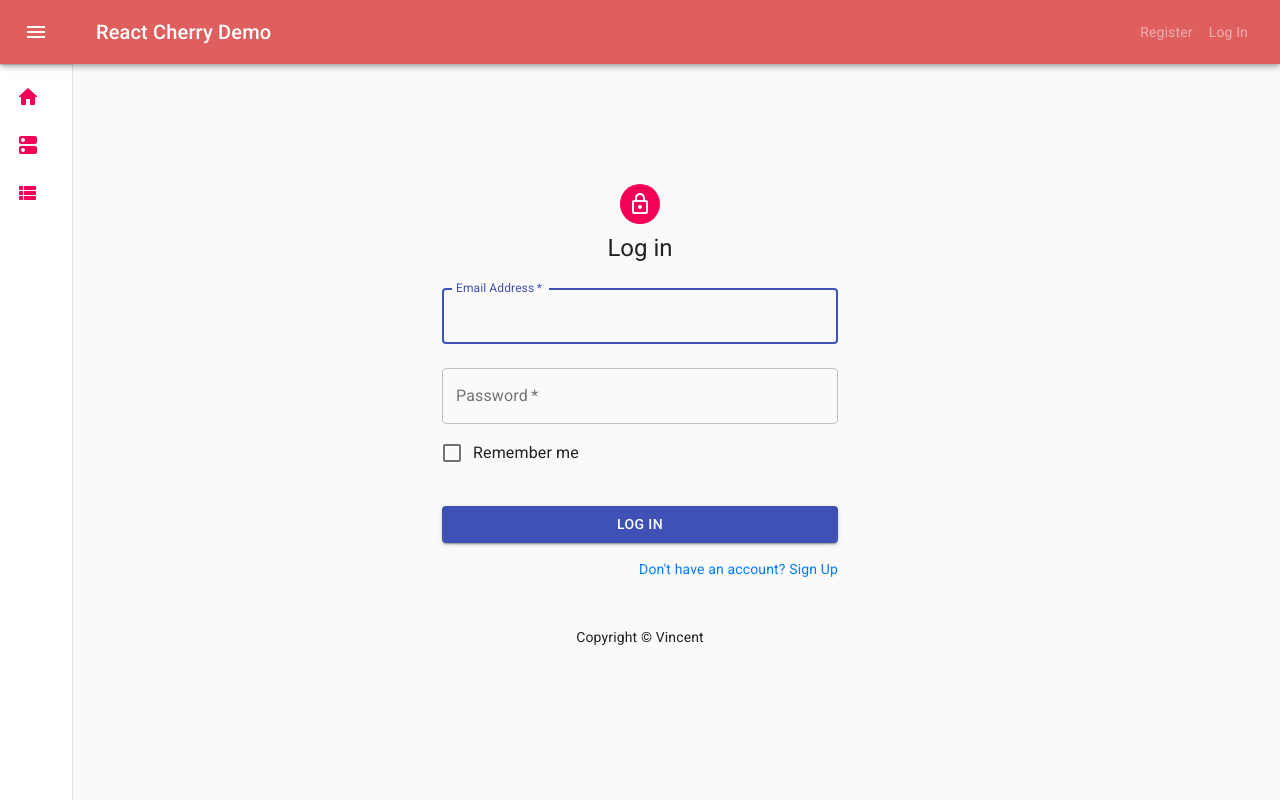
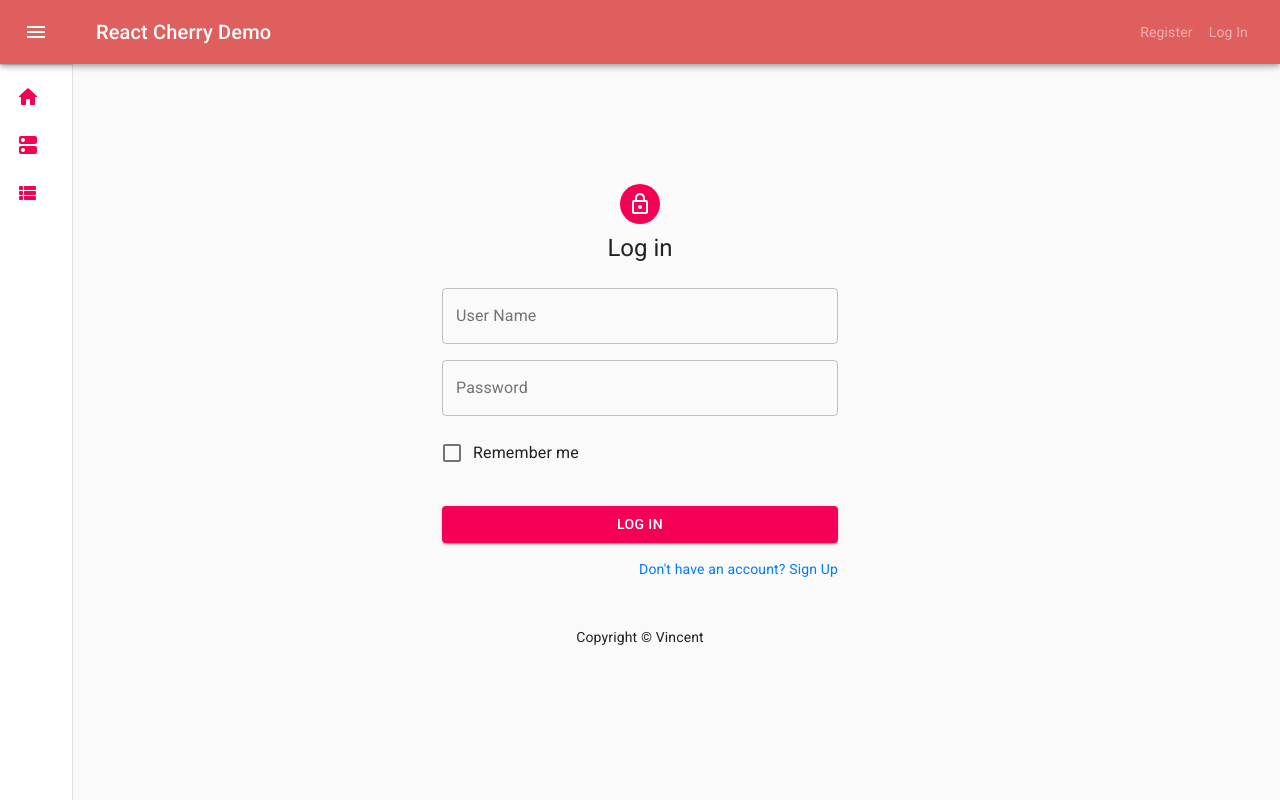
Before and after one commit to Hamsiny/React_Cherry_Demo, a React (Create React App) app: page /login in a window 1280 px wide. Built offline with nearby package versions, Linux system fonts and the light colour scheme.

Commit message:
update register and login notify

```diff
--- a/src/App.tsx
+++ b/src/App.tsx
@@ -29,7 +29,11 @@ function App() {
       exact: false,
       component: <RegisterPage notify={notify} setNotify={setNotify} />,
     },
-    { path: "/login", exact: false, component: <LogInPage /> },
+    {
+      path: "/login",
+      exact: false,
+      component: <LogInPage notify={notify} setNotify={setNotify} />,
+    },
   ];
 
   return (
--- a/src/components/LogIn/LogIn.tsx
+++ b/src/components/LogIn/LogIn.tsx
@@ -2,7 +2,6 @@ import React from "react";
 import Avatar from "@material-ui/core/Avatar";
 import Button from "@material-ui/core/Button";
 import CssBaseline from "@material-ui/core/CssBaseline";
-import TextField from "@material-ui/core/TextField";
 import FormControlLabel from "@material-ui/core/FormControlLabel";
 import Checkbox from "@material-ui/core/Checkbox";
 import Grid from "@material-ui/core/Grid";
@@ -11,6 +10,15 @@ import Typography from "@material-ui/core/Typography";
 import { makeStyles } from "@material-ui/core/styles";
 import Container from "@material-ui/core/Container";
 import { Link } from "react-router-dom";
+import { Form, UseForm } from "../UseForm";
+import { Input } from "../Controls/Input";
+import axios from "axios";
+import Notification from "../Notification/Notification";
+
+const initialLoginValues = {
+  userName: "",
+  password: "",
+};
 
 const useStyles = makeStyles((theme) => ({
   paper: {
@@ -25,15 +33,67 @@ const useStyles = makeStyles((theme) => ({
   },
   form: {
     width: "100%", // Fix IE 11 issue.
-    marginTop: theme.spacing(1),
+    marginTop: theme.spacing(3),
   },
   submit: {
     margin: theme.spacing(3, 0, 2),
   },
 }));
 
-export default function LogIn() {
+const LogIn = (props) => {
+  const { notify, setNotify } = props;
   const classes = useStyles();
+
+  const validate = (fieldValues = values) => {
+    let temp = {
+      ...errors,
+    };
+
+    if ("userName" in fieldValues)
+      temp["userName"] = fieldValues.userName ? "" : "This field is required.";
+    if ("password" in fieldValues)
+      temp["password"] = fieldValues.password ? "" : "This field is required.";
+
+    setErrors({ ...temp });
+
+    if (fieldValues === values) {
+      return Object.values(temp).every((x) => x === "");
+    }
+  };
+
+  const { values, errors, setErrors, handleInputChange } = UseForm(
+    initialLoginValues,
+    true,
+    validate
+  );
+
+  const handleSubmit = (e) => {
+    e.preventDefault();
+    if (validate()) {
+      const dataToUse = {
+        userName: values.userName,
+        password: values.password,
+      };
+      axios
+        .post("http://206.189.39.185:5031/api/User/UserLogin", dataToUse)
+        .then((response) => {
+          console.log(response);
+          setNotify({
+            isOpen: true,
+            message: "Log In Successfully",
+            type: "success",
+          });
+        })
+        .catch((error) => {
+          console.log(error);
+          setNotify({
+            isOpen: true,
+            message: "Errors Occured on Log In",
+            type: "error",
+          });
+        });
+    }
+  };
 
   return (
     <Container component="main" maxWidth="xs">
@@ -45,51 +105,55 @@ export default function LogIn() {
         <Typography component="h1" variant="h5">
           Log in
         </Typography>
-        <form className={classes.form} noValidate>
-          <TextField
-            variant="outlined"
-            margin="normal"
-            required
+        <Form className={classes.form} onSubmit={handleSubmit}>
+          <Grid container spacing={2}>
+            <Grid item xs={12}>
+              <Input
+                label="User Name"
+                name="userName"
+                value={values.userName || ""}
+                onChange={handleInputChange}
+                error={errors["userName"]}
                 fullWidth
-            id="email"
-            label="Email Address"
-            name="email"
-            autoComplete="email"
-            autoFocus
               />
-          <TextField
-            variant="outlined"
-            margin="normal"
-            required
+            </Grid>
+            <Grid item xs={12}>
+              <Input
+                label="Password"
+                name="password"
+                value={values.password || ""}
+                onChange={handleInputChange}
+                error={errors["password"]}
+                type="password"
                 fullWidth
-            name="password"
-            label="Password"
-            type="password"
-            id="password"
-            autoComplete="current-password"
               />
+            </Grid>
+            <Grid item xs={12}>
               <FormControlLabel
-            control={<Checkbox value="remember" color="primary" />}
+                control={<Checkbox value="remember" color="secondary" />}
                 label="Remember me"
               />
+            </Grid>
+          </Grid>
           <Button
-            // type="submit"
+            type="submit"
             fullWidth
             variant="contained"
-            color="primary"
+            color="secondary"
             className={classes.submit}
           >
             Log In
           </Button>
           <Grid container justifyContent="flex-end">
             <Grid item>
-              <Link to="/register">
-                Don't have an account? Sign Up
-              </Link>
+              <Link to="/register">Don't have an account? Sign Up</Link>
             </Grid>
           </Grid>
-        </form>
+        </Form>
+        <Notification notify={notify} setNotify={setNotify} />
       </div>
     </Container>
   );
-}
+};
+
+export default LogIn;
--- a/src/components/Register/Register.tsx
+++ b/src/components/Register/Register.tsx
@@ -13,7 +13,7 @@ import { Form, UseForm } from "../UseForm";
 import axios from "axios";
 import Notification from "../Notification/Notification";
 
-const initialUserValues = {
+const initialRegisterValues = {
   password: "",
   userName: "",
   type: "",
@@ -45,7 +45,7 @@ const useStyles = makeStyles((theme) => ({
   },
 }));
 
-export default function SignUp(props) {
+const Register = (props) => {
   const { notify, setNotify } = props;
   const classes = useStyles();
   const validate = (fieldValues = values) => {
@@ -81,8 +81,8 @@ export default function SignUp(props) {
     }
   };
 
-  const { values, setValues, errors, setErrors, handleInputChange } = UseForm(
-    initialUserValues,
+  const { values, errors, setErrors, handleInputChange, resetForm } = UseForm(
+    initialRegisterValues,
     true,
     validate
   );
@@ -102,15 +102,24 @@ export default function SignUp(props) {
         email: values.email,
       };
       console.log(dataToUse);
-      axios.post(
-        "http://206.189.39.185:5031/api/User/UserRegister",
-        dataToUse
-      );
-      setNotify({
-        isOpen: true,
-        message: "Submitted Successfully",
-        type: "success",
-      });
+      axios
+        .post("http://206.189.39.185:5031/api/User/UserRegister", dataToUse)
+        .then(() => {
+          resetForm();
+          setNotify({
+            isOpen: true,
+            message: "Your Account created Successfully",
+            type: "success",
+          });
+        })
+        .catch((error) => {
+          console.log(error);
+          setNotify({
+            isOpen: true,
+            message: "Error Occured",
+            type: "error",
+          });
+        });
     }
   };
 
@@ -236,3 +245,5 @@ export default function SignUp(props) {
     </Container>
   );
 }
+
+export default Register;
--- a/src/pages/LogInPage/LogInPage.tsx
+++ b/src/pages/LogInPage/LogInPage.tsx
@@ -1,10 +1,11 @@
 import React from 'react'
 import LogIn from '../../components/LogIn/LogIn'
 
-const LogInPage = () => {
+const LogInPage = (props) => {
+    const {notify, setNotify} = props
     return (
         <div>
-            <LogIn />
+            <LogIn notify={notify} setNotify={setNotify}/>
         </div>
     )
 }
```
Lines whose indentation alone changed are shown as unchanged.
